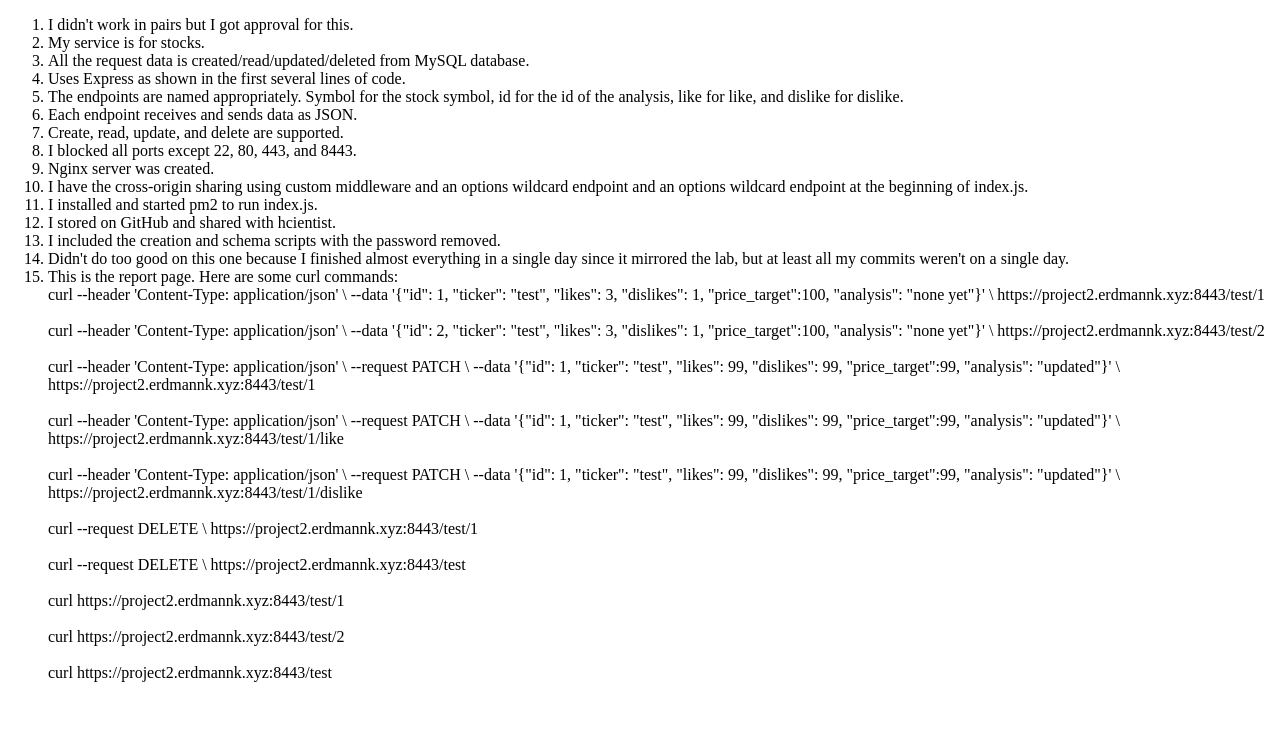
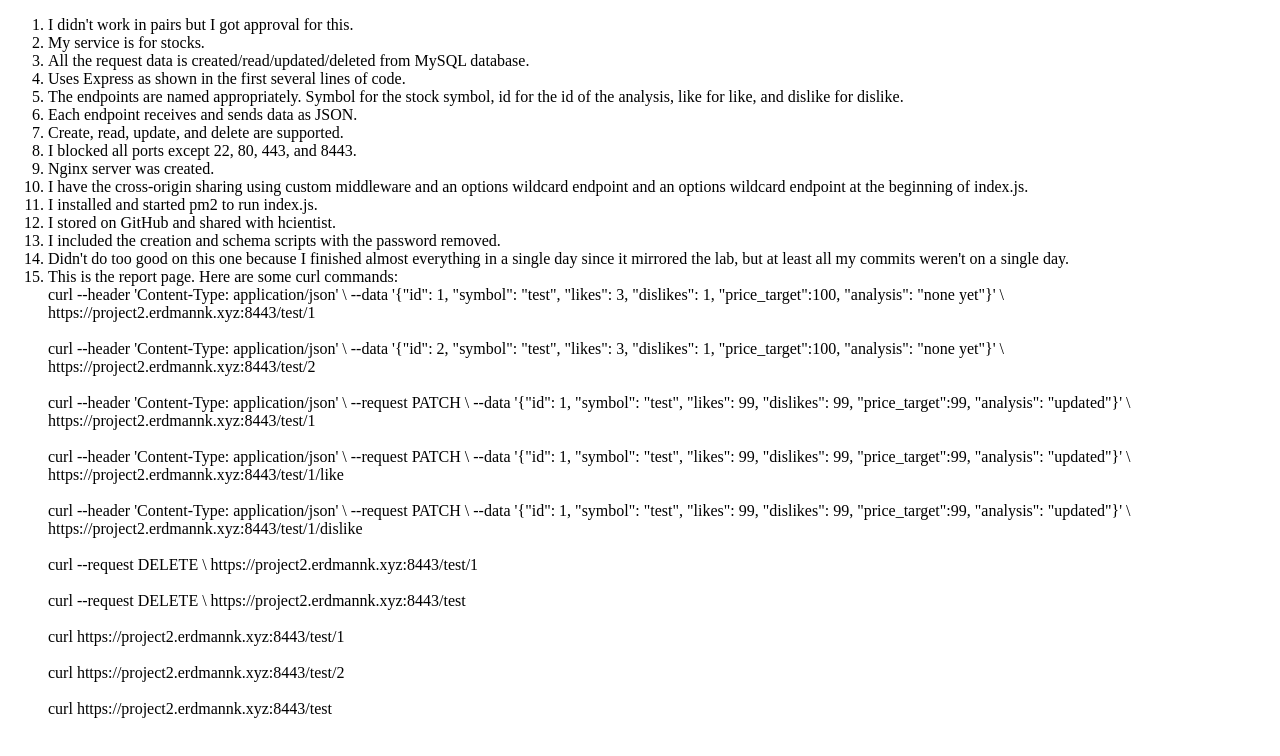
Before and after one commit to erdmankp/Stocks-Web-Service, a website: page report.html in a window 1280 px wide. Drawn offline with Linux system fonts and the light colour scheme.

Commit message:
fix curl command wording after changes

```diff
--- a/report.html
+++ b/report.html
@@ -21,26 +21,26 @@
             <li> Didn't do too good on this one because I finished almost everything in a single day since it mirrored the lab, but at least all my commits weren't on a single day.</li>
 	    <li>This is the report page. Here are some curl commands:<br>
 	    curl --header 'Content-Type: application/json' \
-  --data '{"id": 1, "ticker": "test", "likes": 3, "dislikes": 1, "price_target":100, "analysis": "none yet"}' \
+  --data '{"id": 1, "symbol": "test", "likes": 3, "dislikes": 1, "price_target":100, "analysis": "none yet"}' \
   https://project2.erdmannk.xyz:8443/test/1
   <br><br>
 curl --header 'Content-Type: application/json' \
-  --data '{"id": 2, "ticker": "test", "likes": 3, "dislikes": 1, "price_target":100, "analysis": "none yet"}' \
+  --data '{"id": 2, "symbol": "test", "likes": 3, "dislikes": 1, "price_target":100, "analysis": "none yet"}' \
   https://project2.erdmannk.xyz:8443/test/2
   <br><br>
 curl --header 'Content-Type: application/json' \
   --request PATCH \
-  --data '{"id": 1, "ticker": "test", "likes": 99, "dislikes": 99, "price_target":99, "analysis": "updated"}' \
+  --data '{"id": 1, "symbol": "test", "likes": 99, "dislikes": 99, "price_target":99, "analysis": "updated"}' \
   https://project2.erdmannk.xyz:8443/test/1
   <br><br>
 curl --header 'Content-Type: application/json' \
   --request PATCH \
-  --data '{"id": 1, "ticker": "test", "likes": 99, "dislikes": 99, "price_target":99, "analysis": "updated"}' \
+  --data '{"id": 1, "symbol": "test", "likes": 99, "dislikes": 99, "price_target":99, "analysis": "updated"}' \
   https://project2.erdmannk.xyz:8443/test/1/like
   <br><br>
 curl --header 'Content-Type: application/json' \
   --request PATCH \
-  --data '{"id": 1, "ticker": "test", "likes": 99, "dislikes": 99, "price_target":99, "analysis": "updated"}' \
+  --data '{"id": 1, "symbol": "test", "likes": 99, "dislikes": 99, "price_target":99, "analysis": "updated"}' \
   https://project2.erdmannk.xyz:8443/test/1/dislike
   <br><br>
 curl --request DELETE \
```
